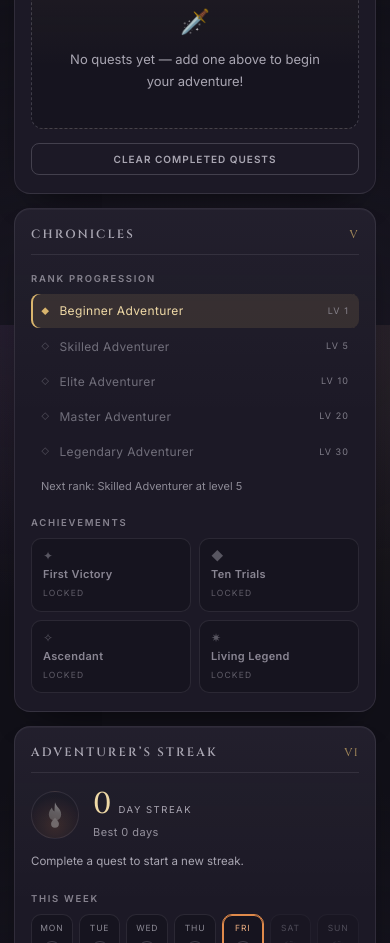
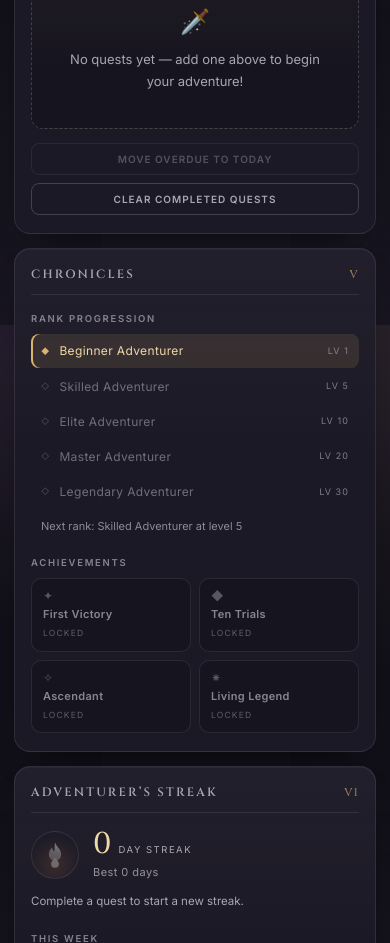
Before and after one commit to ikkkari/questforge, a plain HTML site: page index.html in a window 390 px wide. Shown: the part 1363-2306 px from the top of the page. Drawn offline with Linux system fonts and the light colour scheme.

Commit message:
Add a one-click action to move overdue quests to today.
Reschedule every unfinished overdue quest in one step, disabling the button and reporting the count when nothing is overdue.

🤖 Generated with Codebuff
Co-Authored-By: Codebuff <noreply@codebuff.com>

```diff
--- a/index.html
+++ b/index.html
@@ -158,6 +158,7 @@
         <ul id="taskList"></ul>
 
         <div class="list-actions">
+          <button id="rescheduleOverdueBtn" class="btn-ghost" onclick="rescheduleOverdue()" disabled>Move Overdue to Today</button>
           <button id="clearCompletedBtn" class="btn-clear" onclick="clearCompleted()">Clear Completed Quests</button>
         </div>
       </section>
--- a/script.js
+++ b/script.js
@@ -1141,7 +1141,16 @@ function renderTasks() {
     clearBtn.disabled = completedCount === 0;
   }
 
+  // The reschedule action only makes sense while something is overdue
+  const rescheduleBtn = document.getElementById("rescheduleOverdueBtn");
+  if (rescheduleBtn) {
     const overdueCount = quests.filter(isQuestOverdue).length;
+    rescheduleBtn.disabled = overdueCount === 0;
+    rescheduleBtn.textContent = overdueCount > 0
+      ? "Move " + overdueCount + " Overdue to Today"
+      : "Move Overdue to Today";
+  }
+
   // Refresh rank progression and achievements
   renderChronicles({
     level: level,
@@ -1299,6 +1308,27 @@ function addTask() {
 
 // 5. Clear all completed quests
 // Move every overdue quest's due date to today; completed and future quests are left alone
+function rescheduleOverdue() {
+  const key = todayKey();
+  const overdue = quests.filter(isQuestOverdue);
+
+  if (overdue.length === 0) {
+    showToast("Nothing is overdue — the road is clear.");
+    return;
+  }
+
+  overdue.forEach(function(quest) {
+    quest.due = key;
+  });
+
+  saveProgress();
+  renderTasks();
+
+  showToast(overdue.length === 1
+    ? "Moved 1 overdue quest to today."
+    : "Moved " + overdue.length + " overdue quests to today.");
+}
+
 function clearCompleted() {
   const completedCount = quests.filter(function(quest) {
     return quest.completed;
--- a/style.css
+++ b/style.css
@@ -2030,8 +2030,14 @@ li.empty-state p {
     flex: 1 1 0;
   }
 
-
-  .list-actions .btn-clear {
+  .list-actions {
+    flex-direction: column;
+    align-items: stretch;
+    gap: 8px;
+  }
+
+  .list-actions .btn-clear,
+  .list-actions .btn-ghost {
     width: 100%;
   }
 
```
